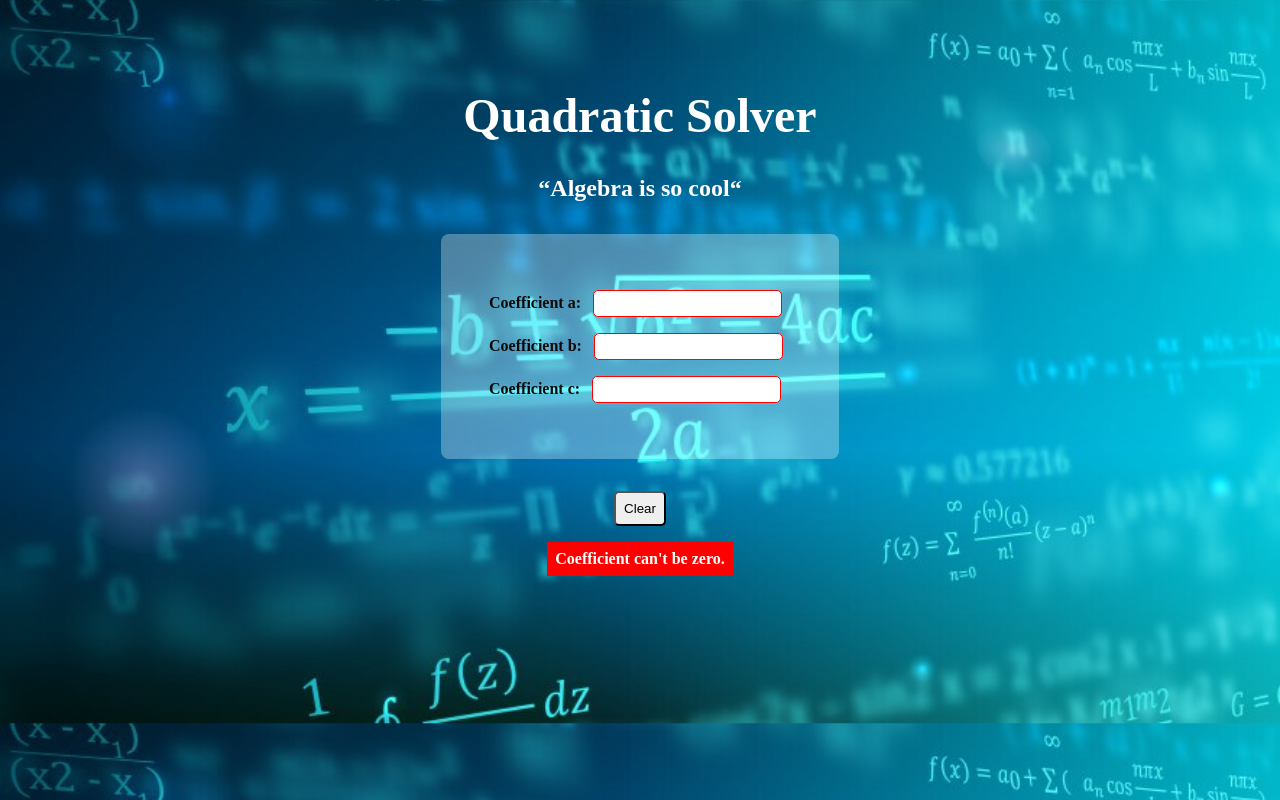
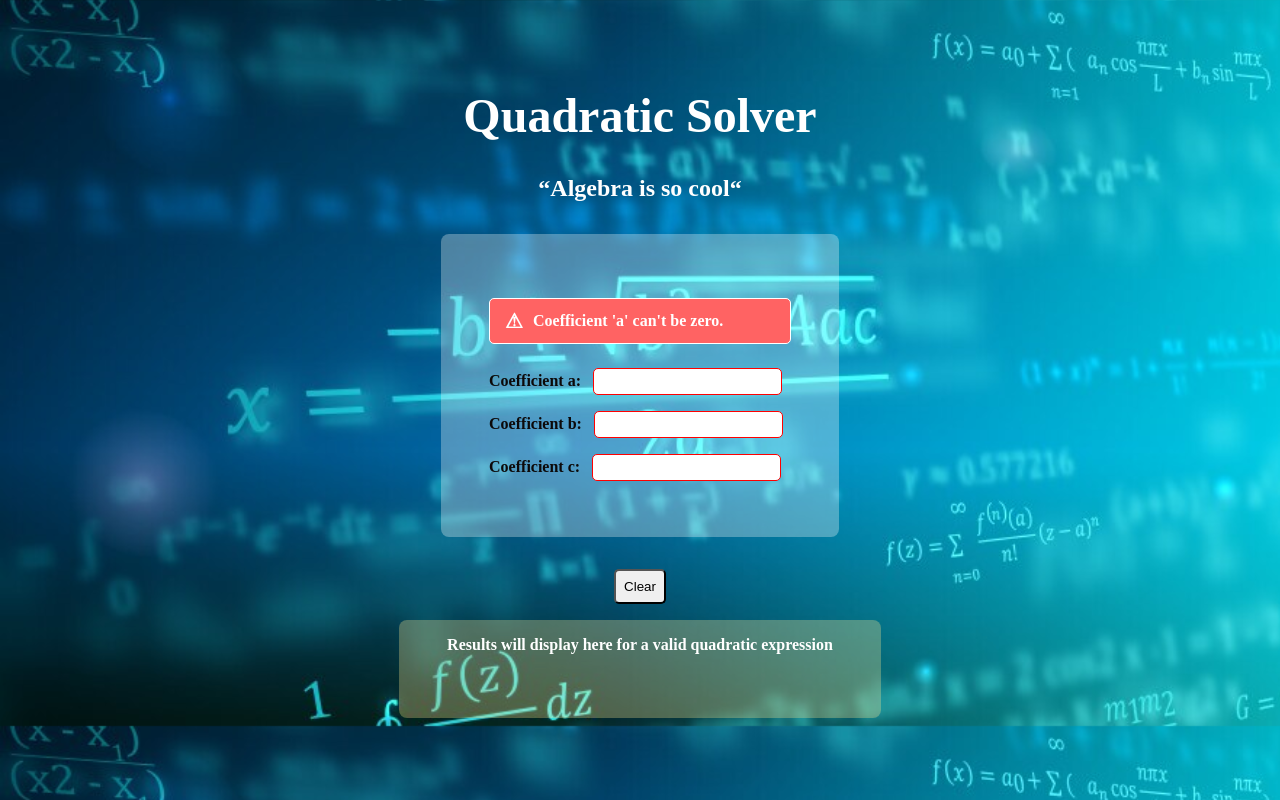
Before and after one commit to kelvinmacharia254/quadratic-solver-ReactJs, a React (Vite) app: page / in a window 1280 px wide. Both pictures are taken after a click on the button "Clear". Built offline with nearby package versions, Linux system fonts and the light colour scheme.

Commit message:
feat: improve user experience.
- move coeff 'a' is invalid warning to the top of inputs fields.
- let user know where results will be displayed when displaying above warning.

```diff
--- a/src/App.jsx
+++ b/src/App.jsx
@@ -40,6 +40,7 @@ function App() {
             </div>
 
             <div id="coeff-inputs">
+                {coefficient_aValid && <p id="invalid_coeff"><span id="warning">&#9888;</span> Coefficient 'a' can't be zero.</p>}
                 <Input
                     coefficients={coefficients}
                     onChange={handleChange}/>
@@ -50,8 +51,8 @@ function App() {
             </div>
 
             <div id="results">
-                {coefficient_aValid && <p id="invalid_coeff">Coefficient can't be zero.</p>}
                 {!coefficient_aValid && <Results coefficients={coefficients}/>}
+                {coefficient_aValid &&  <p>Results will display here for a valid quadratic expression</p>}
             </div>
 
         </div>
--- a/src/index.css
+++ b/src/index.css
@@ -1,6 +1,6 @@
+
 body{
     color: white;
-    background: #7c5353;
     background-image: url("assets/mathematical-formulas-floating-in-perspective-vector-22700132.jpg");
     background-size: cover;
 }
@@ -54,10 +54,10 @@ body{
 }
 
 #results{
-    /*margin-top: 1rem;*/
-    /*border-radius: 0.5rem;*/
-    /*padding: 0 3rem 3rem 3rem;*/
-    /*background-color: rgba(248, 0, 0, 0.3);*/
+    margin-top: 1rem;
+    border-radius: 0.5rem;
+    padding: 0 3rem 3rem 3rem;
+    background-color: rgb(255 233 142 / 0.3);
     font-weight: bold;
     text-align: center;
 }
@@ -66,5 +66,26 @@ body{
     color: #ffffff;
     font-weight: bold;
     background: #ff0000;
-    padding: .5rem;
+    padding: .5rem 0rem .5rem .5rem;
+    border-radius: 1.5rem 0 1.5rem 0;
+    text-align: center;
 }
+
+/* Styling for the warning paragraph */
+#invalid_coeff{
+    color: #ffffff;
+    background-color: #ff6363; /* Background color */
+    border: 1px solid #ffffff; /* Border color */
+    padding: 10px 15px; /* Padding around the text */
+    border-radius: 5px; /* Rounded corners */
+    font-weight: bold; /* Bold text */
+    font-size: 16px; /* Font size */
+    display: flex;
+    align-items: center;
+    gap: 10px;
+}
+
+/* Optional: Add an icon to the warning */
+#warning{
+    font-size: 20px; /* Icon size */
+}
--- a/src/utils/quadratic_solver.js
+++ b/src/utils/quadratic_solver.js
@@ -10,8 +10,10 @@ export function quadratic_solver(coefficients) {
         let answer1 = (-coefficient_b+Math.sqrt(determinant))/(2*coefficient_a)
         let answer2 = (-coefficient_b-Math.sqrt(determinant))/(2*coefficient_a)
         return [answer1, answer2]
-    }else{
+    }else if (determinant < 0){
         return "Complex solution"
+    } else{
+        return []
     }
 
 
```
